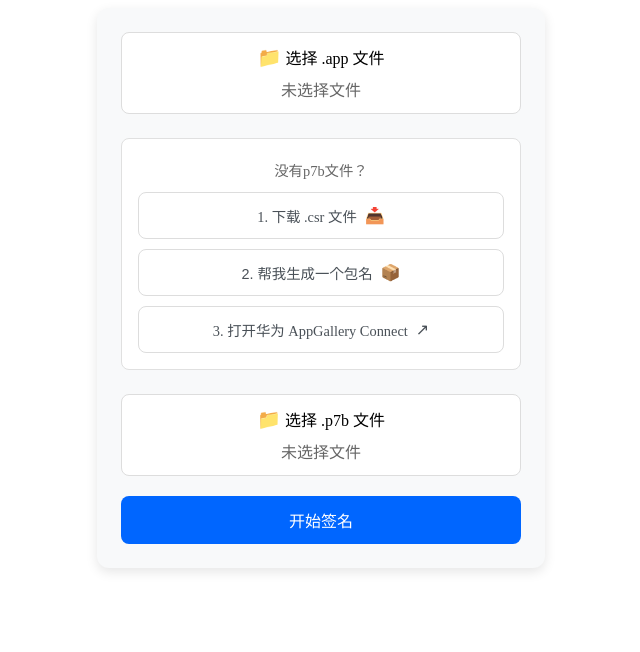
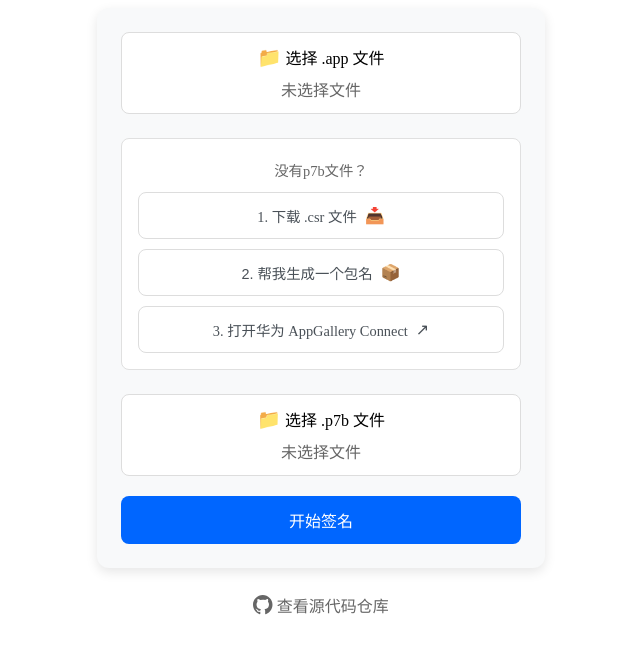
Before and after one commit to kqakqakqa/hap-sign-utils, a plain HTML site: page index.html in a window 1280 px wide. Shown: the whole page, without its empty margins (319-959 px from the left). Drawn offline with nearby package versions, Linux system fonts and the light colour scheme.

Commit message:
update: html样式

```diff
--- a/index.html
+++ b/index.html
@@ -4,6 +4,8 @@
   <meta charset="UTF-8" name="viewport" content="width=device-width, initial-scale=1.0">
   <title>hap-sign-utils</title>
 </head>
+
+<body>
 
   <div class="tool-card">
     <div class="step">
@@ -31,8 +33,8 @@
             2. 帮我生成一个包名
             <span class="btn-icon">📦</span>
           </button>
-        <a href="https://developer.huawei.com/consumer/cn/service/josp/agc/index.html#/" target="_blank" rel="noopener"
-          class="btn hint-btn">
+          <a href="https://developer.huawei.com/consumer/cn/service/josp/agc/index.html#/" target="_blank"
+            rel="noopener" class="btn hint-btn">
             3. 打开华为 AppGallery Connect
             <span class="btn-icon">↗</span>
           </a>
@@ -55,9 +57,25 @@
     </div>
   </div>
 
+  <a href="https://github.com/kqakqakqa/hap-sign-utils" class="github-link" target="_blank" rel="noopener">
+    <svg viewBox="0 0 98 96" xmlns="http://www.w3.org/2000/svg">
+      <path
+        d="M48.854 0C21.839 0 0 22 0 49.217c0 21.756 13.993 40.172 33.405 46.69 2.427.49 3.316-1.059 3.316-2.362 0-1.141-.08-5.052-.08-9.127-13.59 2.934-16.42-5.867-16.42-5.867-2.184-5.704-5.42-7.17-5.42-7.17-4.448-3.015.324-3.015.324-3.015 4.934.326 7.523 5.052 7.523 5.052 4.367 7.496 11.404 5.378 14.235 4.074.404-3.178 1.699-5.378 3.074-6.6-10.839-1.141-22.243-5.378-22.243-24.283 0-5.378 1.94-9.778 5.014-13.2-.485-1.222-2.184-6.275.486-13.038 0 0 4.125-1.304 13.426 5.052a46.97 46.97 0 0 1 12.214-1.63c4.125 0 8.33.571 12.213 1.63 9.302-6.356 13.427-5.052 13.427-5.052 2.67 6.763.97 11.816.485 13.038 3.155 3.422 5.015 7.822 5.015 13.2 0 18.905-11.404 23.06-22.324 24.283 1.78 1.548 3.316 4.481 3.316 9.126 0 6.6-.08 11.897-.08 13.526 0 1.304.89 2.853 3.316 2.364 19.412-6.52 33.405-24.935 33.405-46.691C97.707 22 75.788 0 48.854 0z" />
+    </svg>
+    <span>查看源代码仓库</span>
+  </a>
+
+</body>
+
 <style>
+  body {
+    display: flex;
+    flex-direction: column;
+    align-items: center;
+    gap: 1rem;
+  }
+
   .tool-card {
-    justify-self: center;
     display: flex;
     flex-direction: column;
     gap: 24px;
@@ -157,7 +175,6 @@
     margin-top: 4px;
   }
 
-  /* 统一按钮样式 */
   .button-group {
     display: flex;
     flex-direction: column;
@@ -189,6 +206,29 @@
 
   .btn-icon {
     font-size: 1rem;
+  }
+
+  .github-link {
+    display: flex;
+    align-items: center;
+    padding: 0.5rem 1rem;
+    gap: 0.25rem;
+    color: #666;
+    text-decoration: none;
+    font-size: 1rem;
+    transition: color 0.2s ease, border-color 0.2s ease, background-color 0.2s ease;
+    border-radius: 8px;
+    border: 1px solid transparent;
+  }
+
+  .github-link svg {
+    height: 1.2rem;
+    fill: #666;
+  }
+
+  .github-link:hover {
+    border-color: #70a9ff;
+    background-color: #f0f6ff;
   }
 </style>
 
```
Lines whose indentation alone changed are shown as unchanged.
